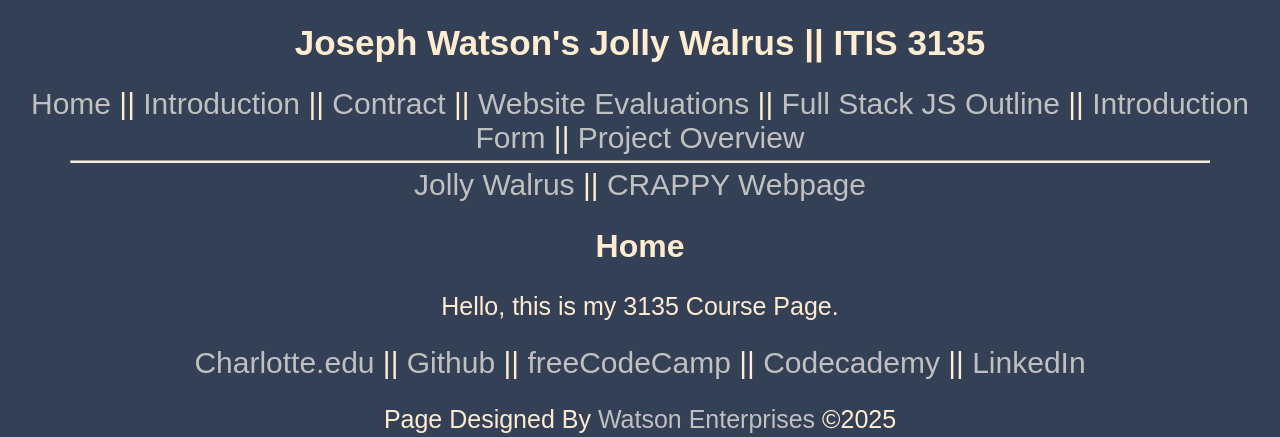
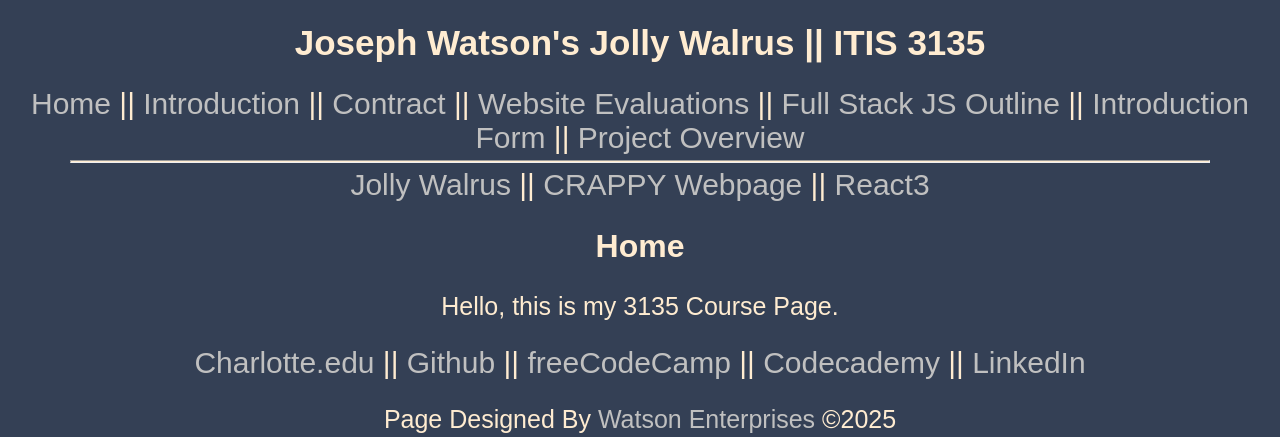
Before and after one commit to JWats114/JWats114.github.io, a plain HTML site: page itis3135/index.html in a window 1280 px wide. Shown: the top 437 px of the page. Drawn offline with Linux system fonts and the light colour scheme; a script that the page names is missing.

Commit message:
adding react3 link

```diff
--- a/itis3135/components/header.html
+++ b/itis3135/components/header.html
@@ -21,4 +21,6 @@
             <a href="../jolly_walrus/about.html" target="_blank">Jolly Walrus</a>
             ||
             <a href="stuff/REALLYCRAPPY~WEiRd WEBPAGE.htm" target="_blank">CRAPPY Webpage</a>
+            ||
+            <a href="https://itis3135-react-opal-seven.vercel.app/" target="_blank">React3</a>
         </nav>
```
